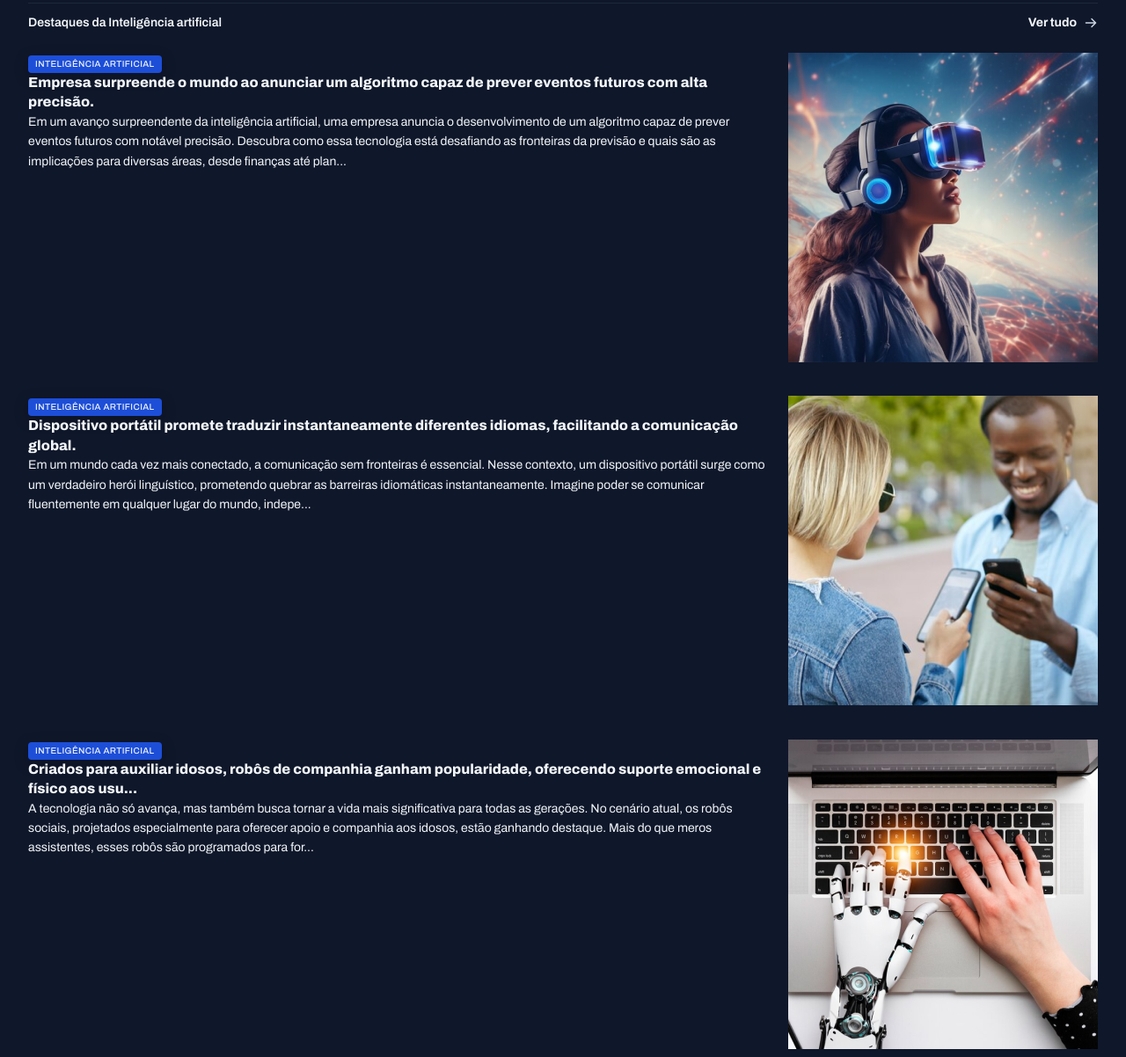
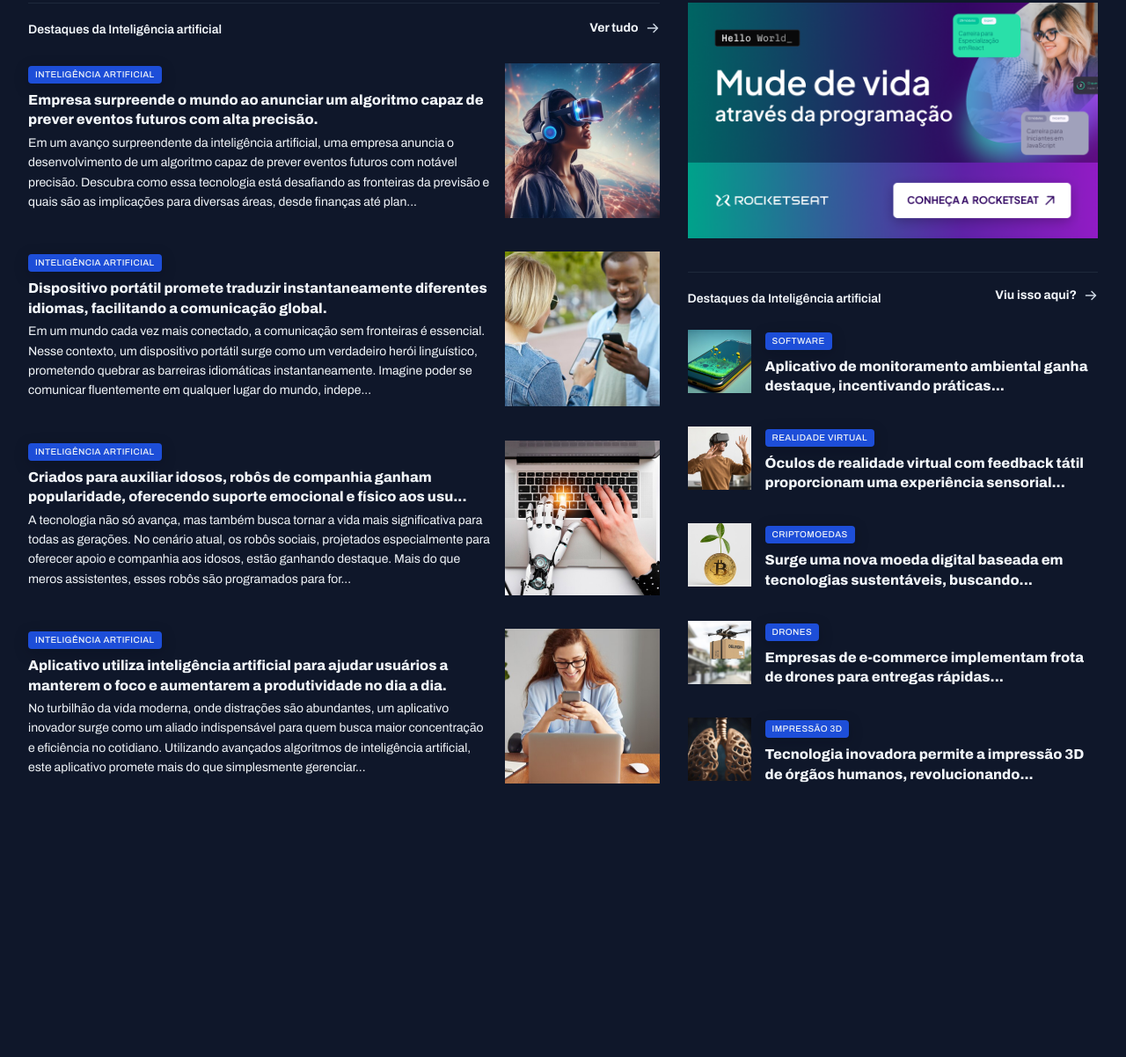
Before and after one commit to GuilhermeBianquin/FullStack-ProjetoSiteNoticias, a plain HTML site: page index.html in a window 1280 px wide. Shown: the part 1083-2285 px from the top of the page at 88% size. After the commit the page ends 2021 px from the top, so only its background shows below. Drawn offline with Linux system fonts and the light colour scheme.

Commit message:
últimos ajustes

```diff
--- a/index.html
+++ b/index.html
@@ -225,7 +225,7 @@
       </div>
     </section>
 
-    <div>
+    <aside>
       <div id="ads">
         <img src="assets/images/Ads.png" alt="">
       </div>
@@ -243,12 +243,12 @@
         <div class="grid gap-32">
           <article class="grid grid-flow-col gap-16">
             <div>
-              <div>
               <img src="assets/images/Image 14.png" alt="">
             </div>
-              <span class="content-tag">Inteligência artificial</span>
+            <div>
+              <span class="content-tag">Software</span>
               <h3 class="text-xl">
-                Aplicativo de monitoramento ambiental ganha destaque, incentivando práticas ecológicas e pro...
+                Aplicativo de monitoramento ambiental ganha destaque, incentivando práticas...
               </h3>
             </div>
 
@@ -256,12 +256,12 @@
 
           <article class="grid grid-flow-col gap-16">
             <div>
-              <div>
               <img src="assets/images/Image 15.png" alt="">
             </div>
+            <div>
               <span class="content-tag">Realidade Virtual</span>
               <h3 class="text-xl">
-                Óculos de realidade virtual com feedback tátil proporcionam uma experiência sensorial completa...
+                Óculos de realidade virtual com feedback tátil proporcionam uma experiência sensorial...
               </h3>
             </div>
 
@@ -269,12 +269,12 @@
 
           <article class="grid grid-flow-col gap-16">
             <div>
-              <div>
               <img src="assets/images/Image 16.png" alt="">
             </div>
+            <div>
               <span class="content-tag">Criptomoedas</span>
               <h3 class="text-xl">
-                Surge uma nova moeda digital baseada em tecnologias sustentáveis, buscando minimizar o im...
+                Surge uma nova moeda digital baseada em tecnologias sustentáveis, buscando...
               </h3>
             </div>
 
@@ -282,12 +282,12 @@
 
           <article class="grid grid-flow-col gap-16">
             <div>
-              <div>
               <img src="assets/images/Image 17.png" alt="">
             </div>
+            <div>
               <span class="content-tag">Drones</span>
               <h3 class="text-xl">
-                Empresas de e-commerce implementam frota de drones para entregas rápidas, transformando o cen...
+                Empresas de e-commerce implementam frota de drones para entregas rápidas...
               </h3>
             </div>
 
@@ -295,19 +295,19 @@
 
           <article class="grid grid-flow-col gap-16">
             <div>
-              <div>
               <img src="assets/images/Image 18.png" alt="">
             </div>
+            <div>
               <span class="content-tag">Impressão 3d</span>
               <h3 class="text-xl">
-                Tecnologia inovadora permite a impressão 3D de órgãos humanos, revolucionando a medicina e a list...
+                Tecnologia inovadora permite a impressão 3D de órgãos humanos, revolucionando...
               </h3>
             </div>
 
           </article>
         </div>
       </section>
-    </div>
+    </aside>
   </main>
 </body>
 </html>
--- a/styles/global.css
+++ b/styles/global.css
@@ -50,8 +50,16 @@ img{
 }
 
 main{
-  margin-top: 40px;
-  gap: 80px;
+  margin-block: 40px;
+  row-gap: 80px;
+  column-gap: 32px;
+
+  grid-template-columns: 2fr 1.3fr;
+
+  grid-template-areas:
+  "featured featured"
+  "weekly weekly"
+  "ai aside";
 }
 
 .content-tag{
--- a/styles/section.css
+++ b/styles/section.css
@@ -23,6 +23,7 @@ section header{
 }
 
 #featured{
+  grid-area: featured;
   img{
     height: 100%;
     object-fit: cover;
@@ -61,6 +62,8 @@ section header{
 }
 
 #weekly{
+  grid-area: weekly;
+
   &>div{
     grid-template-columns: repeat(4 , 292px);
   }
@@ -84,3 +87,32 @@ section header{
     }
   }
 }
+
+#ai{
+  grid-area: ai;
+  img{
+    width: 176px;
+    aspect-ratio: 1/1;
+    object-fit: cover;
+  };
+
+  h3{
+    margin-block: 8px 4px;
+  }
+}
+
+aside{
+  grid-area: aside;
+}
+
+#more{
+  margin-top: 32px;
+  h3{
+    margin-top: 8px;
+  }
+  img{
+    width: 72px;
+    aspect-ratio: 1/1;
+    object-fit: cover;
+  }
+}
```
Lines whose indentation alone changed are shown as unchanged.
